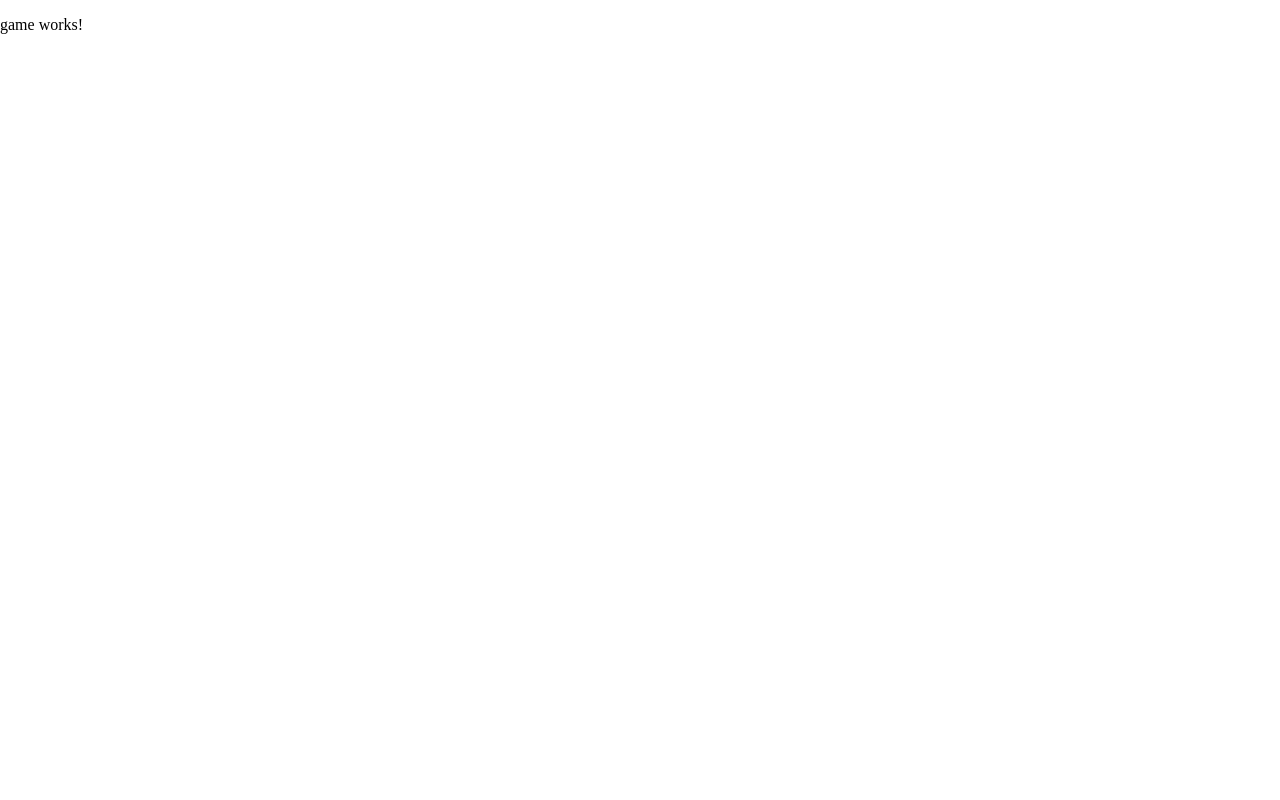
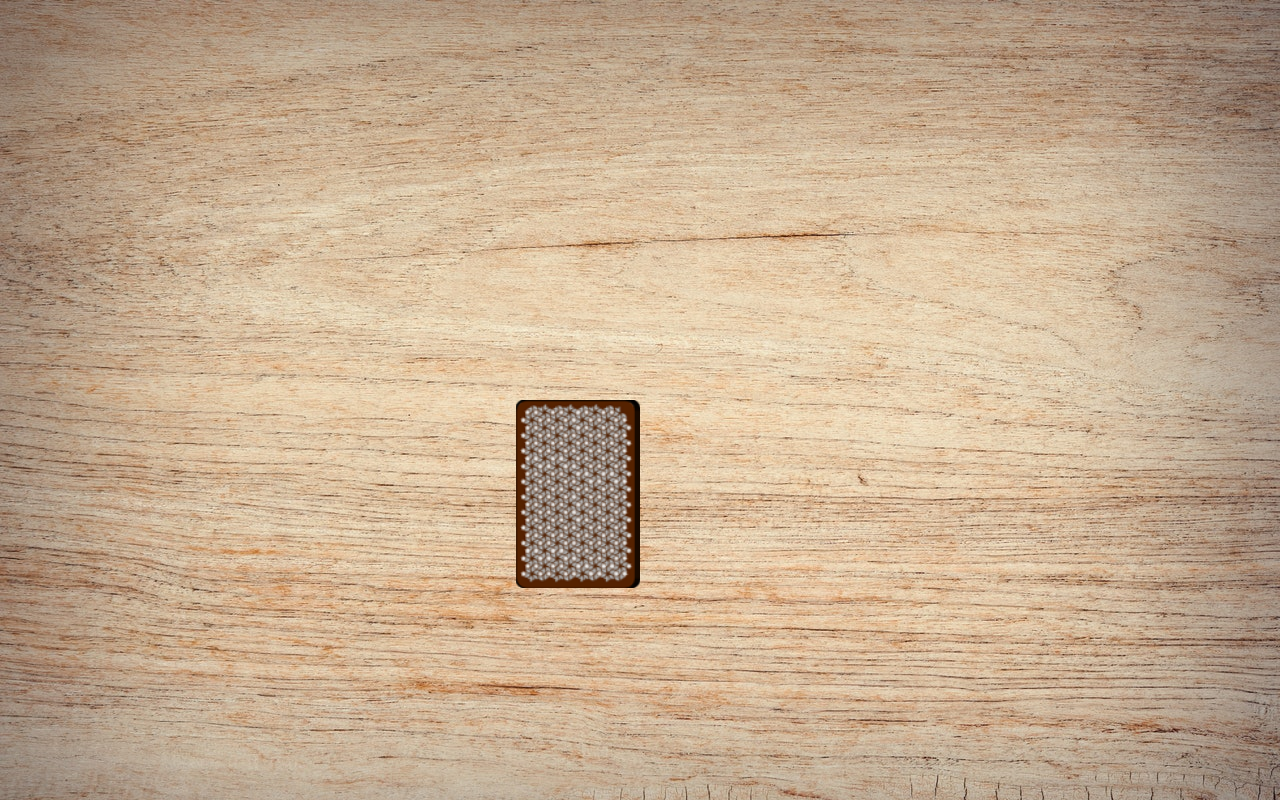
Before and after one commit to applex90/ringoffire, an Angular app: page /game in a window 1280 px wide. Built offline with nearby package versions, Linux system fonts and the light colour scheme.

Commit message:
added card stack

```diff
--- a/src/app/game/game.component.html
+++ b/src/app/game/game.component.html
@@ -1 +1,6 @@
-<p>game works!</p>
+<div class="field">
+    <div class="card-stack">
+        <img *ngFor="let c of [0,1,2,3,4]; let i = index;" [ngStyle]="{'right.px': i}"
+        src="/assets/img/cards/card_cover.png">
+    </div>
+</div>
--- a/src/app/game/game.component.scss
+++ b/src/app/game/game.component.scss
@@ -0,0 +1,20 @@
+.field {
+    width: 100vw;
+    height: 100vh;
+    width: 100%;
+    background-image: url('/assets/img/board.jpg');
+    background-repeat: no-repeat;
+    background-size: cover;
+    display: flex;
+    justify-content: center;
+    align-items: center;
+}
+
+.card-stack {
+    position: relative;
+
+    img {
+        position: absolute;
+        width: 120px;
+    }
+}
```
